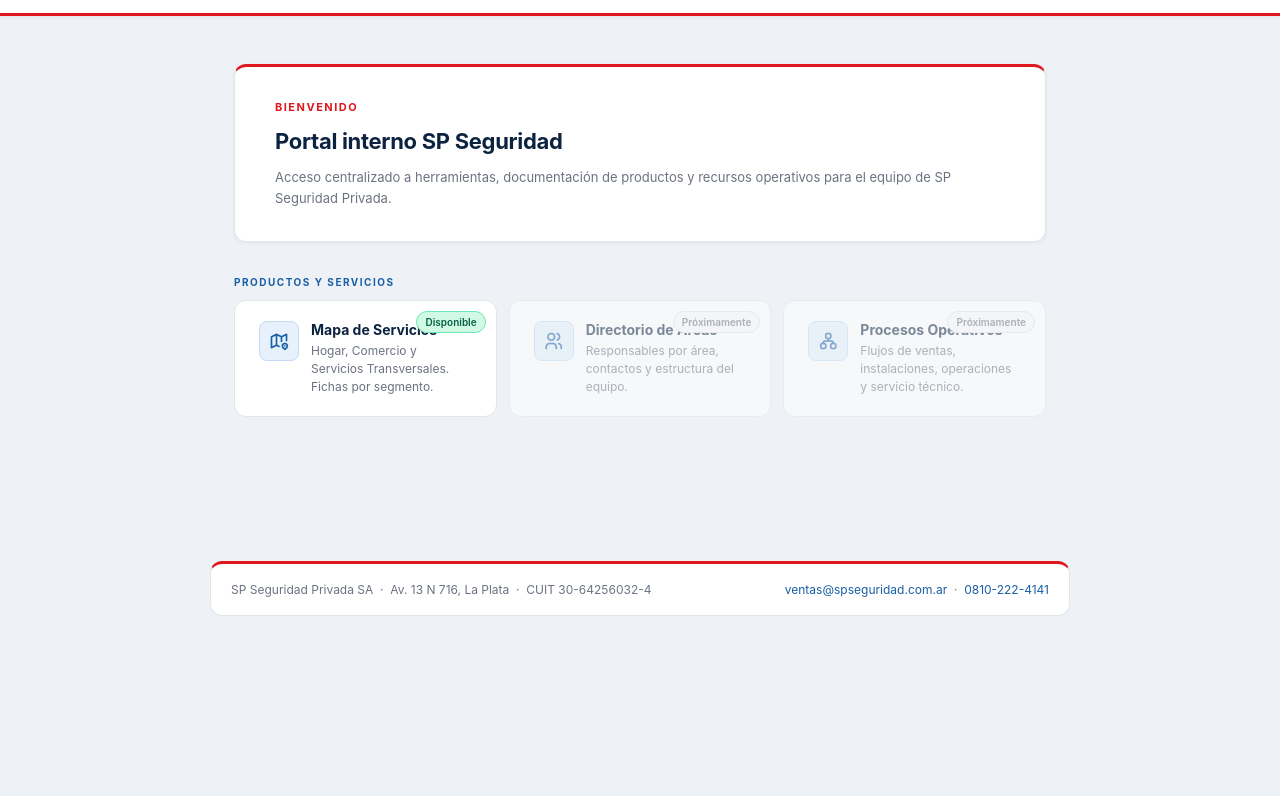
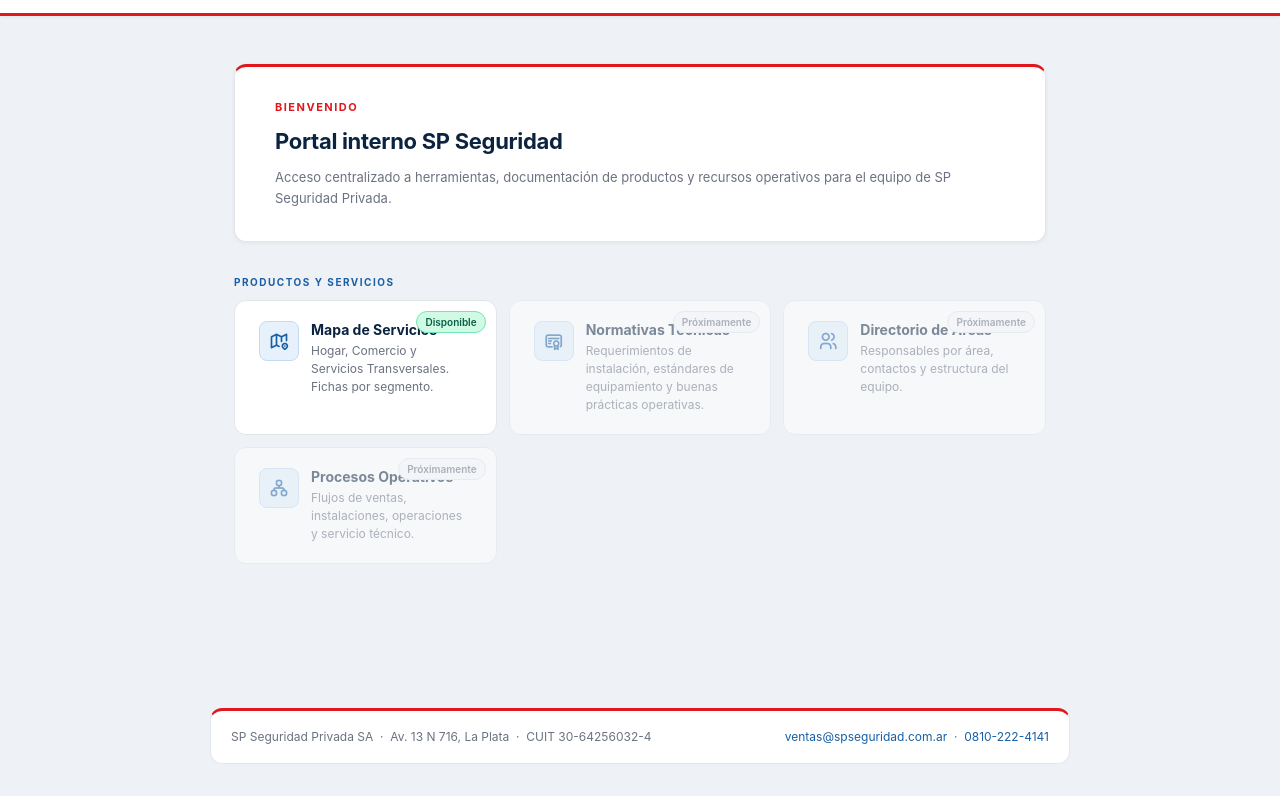
Before and after one commit to martinwolcansp/web_interna_sp, a website: page index.html in a window 1280 px wide. Shown: the part 86-882 px from the top of the page. Before the commit the page ends 800 px from the top, so only its background shows below. Drawn offline with Linux system fonts and the light colour scheme.

Commit message:
Agregar normativas tecnicas

```diff
--- a/index.html
+++ b/index.html
@@ -177,7 +177,16 @@
         <span class="home-card__badge home-card__badge--new">Disponible</span>
       </a>
 
-<a class="home-card home-card--disabled" href="#" aria-disabled="true">
+      <a class="home-card home-card--disabled" href="#" aria-disabled="true">
+        <div class="home-card__icon" aria-hidden="true"><i class="ti ti-certificate"></i></div>
+        <div>
+          <div class="home-card__name">Normativas Técnicas</div>
+          <p class="home-card__desc">Requerimientos de instalación, estándares de equipamiento y buenas prácticas operativas.</p>
+        </div>
+        <span class="home-card__badge">Próximamente</span>
+      </a>
+
+      <a class="home-card home-card--disabled" href="#" aria-disabled="true">
         <div class="home-card__icon" aria-hidden="true"><i class="ti ti-users"></i></div>
         <div>
           <div class="home-card__name">Directorio de Áreas</div>
```
